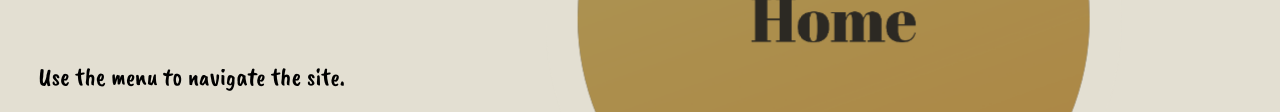
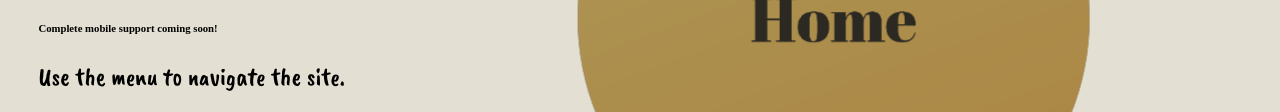
Before and after one commit to willcmc/csshtml, a plain HTML site: page index.html in a window 1280 px wide. Shown: the part 417-529 px from the top of the page. Drawn offline with nearby package versions, Linux system fonts and the light colour scheme.

Commit message:
Update index.html

```diff
--- a/index.html
+++ b/index.html
@@ -31,6 +31,10 @@
 		<infobox>
 			Use the menu to navigate the site.
 		</infobox>
+		<br/>
+		<h6>
+			Complete mobile support coming soon!
+		</h6>
 	</div>
 
 </div>
```
